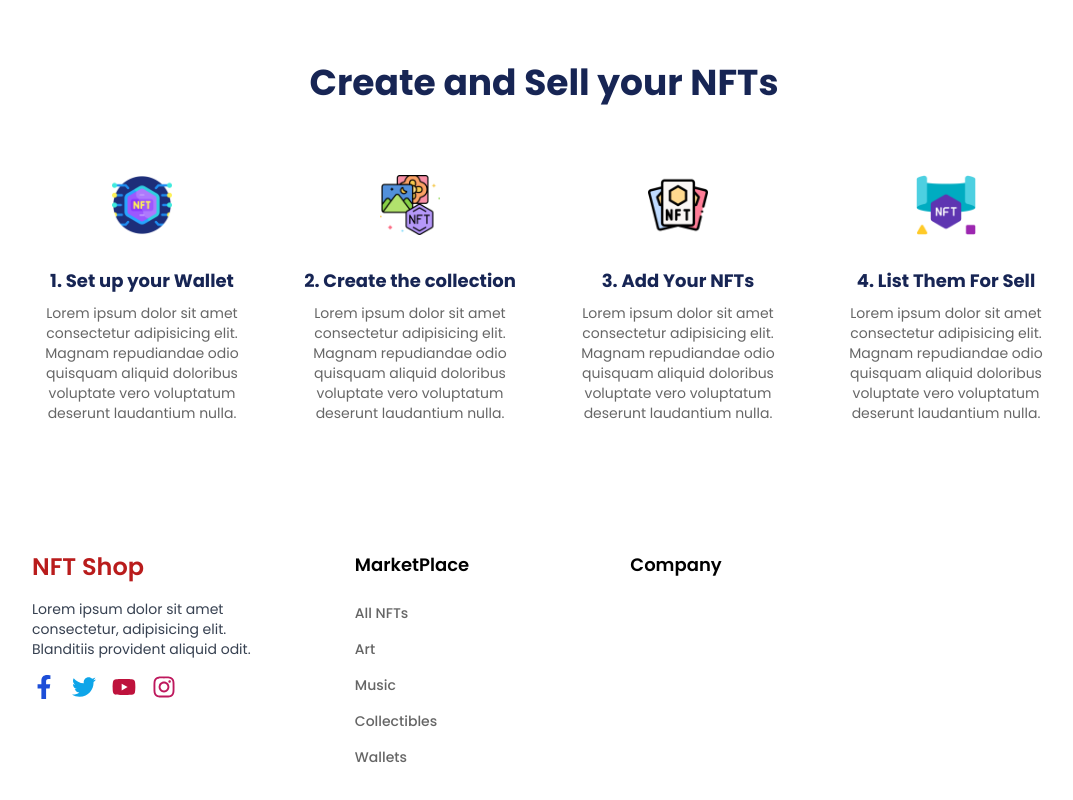
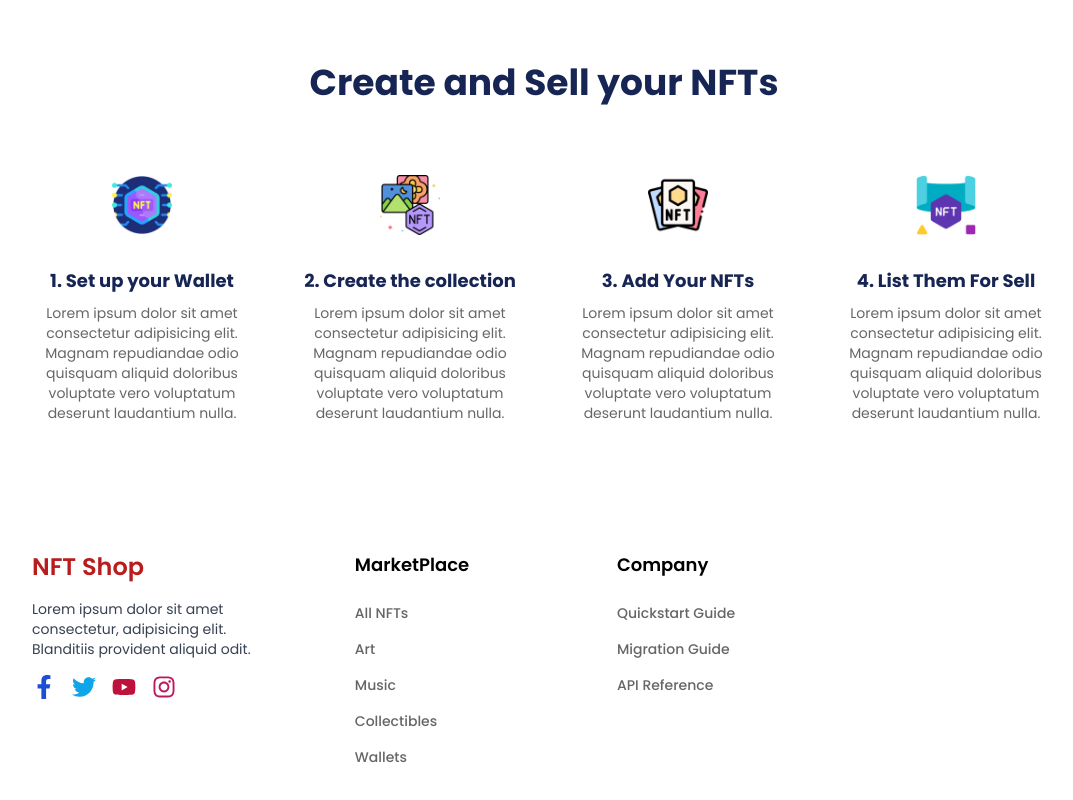
Before and after one commit to moonspark78/NFT_NextJS_Project, a Next.js app: page / in a window 1280 px wide. Shown: the part 3113-3913 px from the top of the page, without its empty margins (96-1169 px from the left). Built offline with nearby package versions, Linux system fonts and the light colour scheme.

Commit message:
working  Footer  component

```diff
--- a/app/Components/Helper/Home/Footer/Footer.tsx
+++ b/app/Components/Helper/Home/Footer/Footer.tsx
@@ -33,6 +33,9 @@ const Footer = () => {
         {/* 3rd Footer Part */}
         <div className='lg:mx-auto mx-0'>
           <h1 className="footer__title">Company</h1>
+          <p className="footer__link">Quickstart Guide</p>
+          <p className="footer__link">Migration Guide</p>
+          <p className="footer__link">API Reference</p>
         </div>
       </div>
     </div>
```
